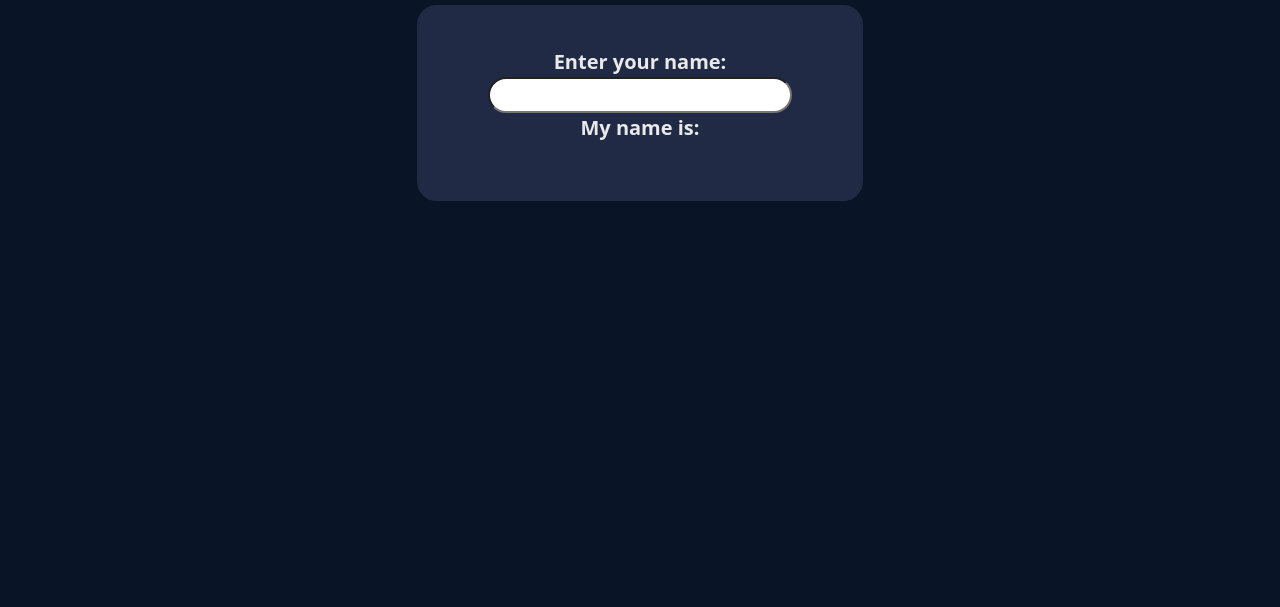
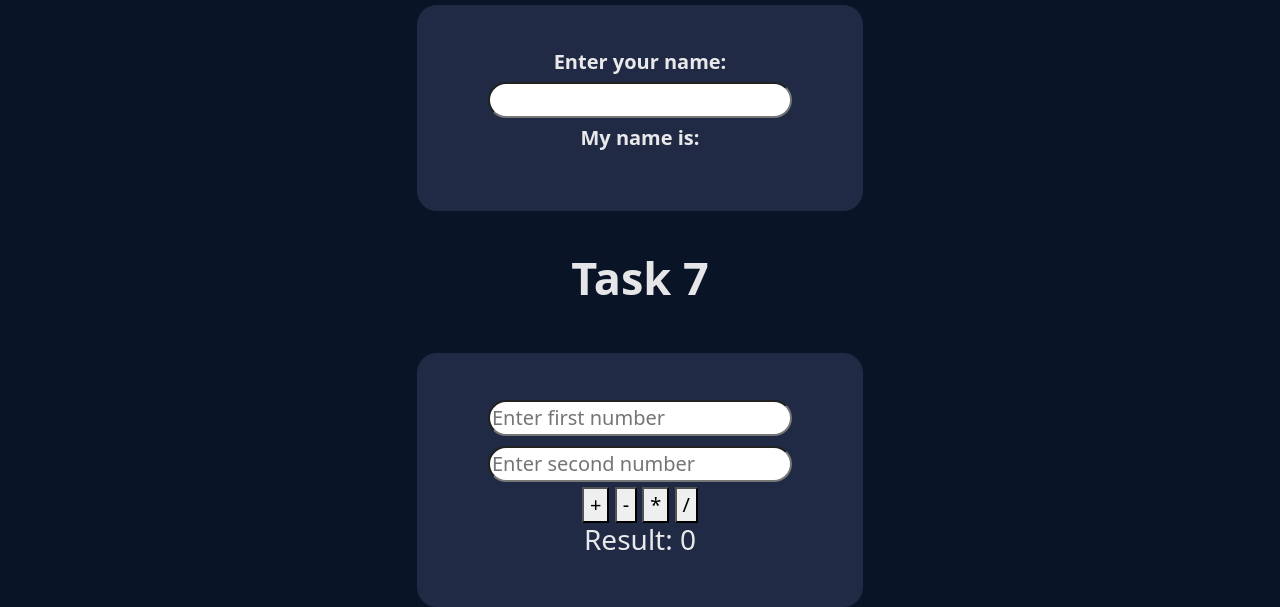
Before and after one commit to Abi-Mansur/WEB_Assignment5, a plain HTML site: page Part3/Part3.html in a window 1280 px wide. Shown: the part 493-1100 px from the top of the page. Before the commit the page ends 800 px from the top, so only its background shows below. Drawn offline with nearby package versions, Linux system fonts and the light colour scheme.

Commit message:
calculator done

```diff
--- a/Part3/Part3.html
+++ b/Part3/Part3.html
@@ -33,6 +33,27 @@
 
         </div>
 
+
+        <h1>Task 7 </h1>
+
+        <div class="task">
+            <input class="lol" type="number" id="num1" placeholder="Enter first number">
+            <br>
+            <input class="lol" type="number" id="num2" placeholder="Enter second number">
+
+            <br>
+
+            <button onclick="calculate('+')">+</button>
+            <button onclick="calculate('-')">-</button>
+            <button onclick="calculate('*')">*</button>
+            <button onclick="calculate('/')">/</button>
+
+            <h3>Result: <span id="result">0</span></h3>
+        </div>
+
+
+
+
     </div>
 
 
@@ -56,6 +77,31 @@
         }
     </script>
 
+    <script>
+        function calculate(operator) {
+            let a = Number(document.getElementById("num1").value);
+            let b = Number(document.getElementById("num2").value);
+            let result;
+
+            if (operator === '+') {
+                result = a + b;
+            } else if (operator === '-') {
+                result = a - b;
+            } else if (operator === '*') {
+                result = a * b;
+            } else if (operator === '/') {
+                if (b === 0) {
+                    document.getElementById("result").textContent =
+                        "Cannot divide by zero";
+                    return;
+                }
+                result = a / b;
+            }
+
+            document.getElementById("result").textContent = result;
+        }
+    </script>
+
 
 
 </body>
--- a/Part3/styles.css
+++ b/Part3/styles.css
@@ -31,6 +31,7 @@ h1 {
 .lol{
     border-radius: 20px;
     text-decoration: none;
+    margin: 5px;
 }
 
 
```
